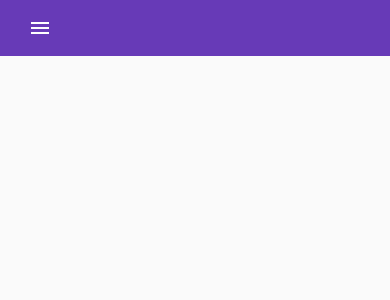
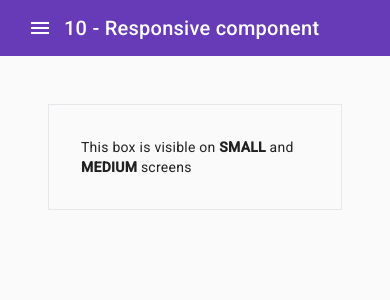
Before and after one commit to TomikxDDD/angular-directives, an Angular app: page /10-responsive in a window 390 px wide. Before the commit this address led to /. Shown: the top 300 px of the page. Built offline with nearby package versions, Linux system fonts and the light colour scheme.

Commit message:
Implemented Responsive directive using breakpointObserver

```diff
--- a/src/app/app.routes.ts
+++ b/src/app/app.routes.ts
@@ -8,6 +8,7 @@ import { ClickOutside06Component } from './pages/click-outside-06/click-outside-
 import { Confirmation07Component } from './pages/confirmation-07/confirmation-07.component';
 import { InfiniteScroll08Component } from './pages/infinite-scroll-08/infinite-scroll-08.component';
 import { HighlightText09Component } from './pages/highlight-text-09/highlight-text-09.component';
+import { Responsive10Component } from './pages/responsive-10/responsive-10.component';
 
 type RouteRaw = {
   path: string;
@@ -63,6 +64,11 @@ export const routesRaw: RouteRaw[] = [
     label: '09 - Highlight text component',
     component: HighlightText09Component,
   },
+  {
+    path: '10-responsive',
+    label: '10 - Responsive component',
+    component: Responsive10Component,
+  },
 ];
 
 /**
--- /dev/null
+++ b/src/app/directives/10-responsive.directive.ts
@@ -0,0 +1,45 @@
+import { BreakpointObserver } from '@angular/cdk/layout';
+import {
+  DestroyRef,
+  Directive,
+  ElementRef,
+  Input,
+  OnInit,
+  Renderer2,
+  inject,
+} from '@angular/core';
+import { takeUntilDestroyed } from '@angular/core/rxjs-interop';
+import { map } from 'rxjs';
+
+@Directive({
+  selector: '[appResponsive]',
+  standalone: true,
+})
+export class ResponsiveDirective implements OnInit {
+  @Input({ required: true })
+  appResponsive: string[] = [];
+
+  private readonly destroyRef = inject(DestroyRef);
+  private readonly el = inject(ElementRef);
+  private readonly renderer = inject(Renderer2);
+  private readonly bpObserver = inject(BreakpointObserver);
+
+  get element() {
+    return this.el.nativeElement;
+  }
+
+  ngOnInit(): void {
+    this.bpObserver
+      .observe(this.appResponsive)
+      .pipe(
+        map((result) => result.matches),
+        takeUntilDestroyed(this.destroyRef),
+      )
+      .subscribe({
+        next: (result) => {
+          if (result) this.renderer.setStyle(this.element, 'display', 'block');
+          else this.renderer.setStyle(this.element, 'display', 'none');
+        },
+      });
+  }
+}
--- /dev/null
+++ b/src/app/pages/responsive-10/responsive-10.component.html
@@ -0,0 +1,14 @@
+<div
+  class="m-8 p-8 border border-solid"
+  [appResponsive]="[Breakpoints.XSmall, Breakpoints.Small, Breakpoints.Medium]"
+>
+  This box is visible on <strong>SMALL</strong> and
+  <strong>MEDIUM</strong> screens
+</div>
+<div
+  class="m-8 p-8 border border-solid"
+  [appResponsive]="[Breakpoints.Medium, Breakpoints.Large, Breakpoints.XLarge]"
+>
+  This box is visible on <strong>MEDIUM</strong> and
+  <strong>LARGE</strong> screens
+</div>
--- /dev/null
+++ b/src/app/pages/responsive-10/responsive-10.component.ts
@@ -0,0 +1,14 @@
+import { Breakpoints } from '@angular/cdk/layout';
+import { Component } from '@angular/core';
+import { ResponsiveDirective } from '../../directives/10-responsive.directive';
+
+@Component({
+  selector: 'app-responsive-10',
+  standalone: true,
+  imports: [ResponsiveDirective],
+  templateUrl: './responsive-10.component.html',
+  styleUrl: './responsive-10.component.scss',
+})
+export class Responsive10Component {
+  Breakpoints = Breakpoints;
+}
```
Also changed, not shown: src/app/pages/responsive-10/responsive-10.component.scss (added).
